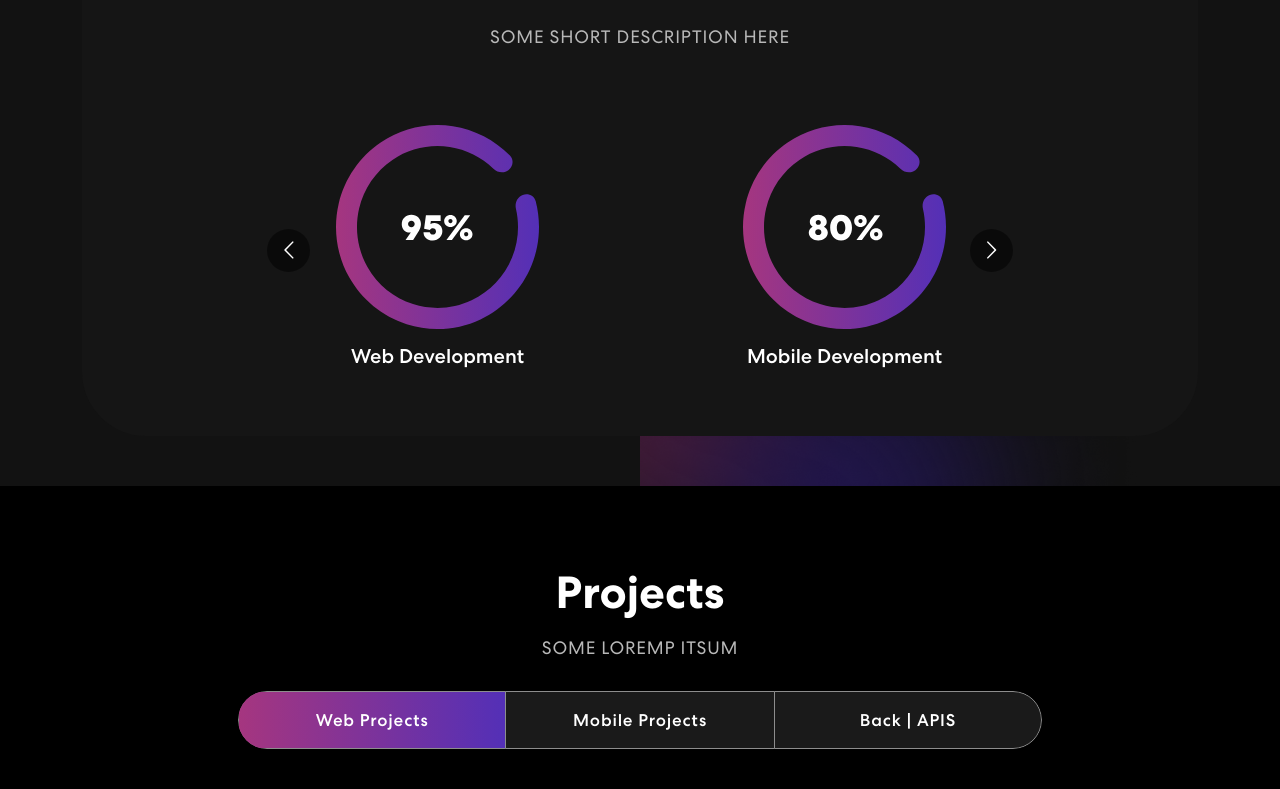
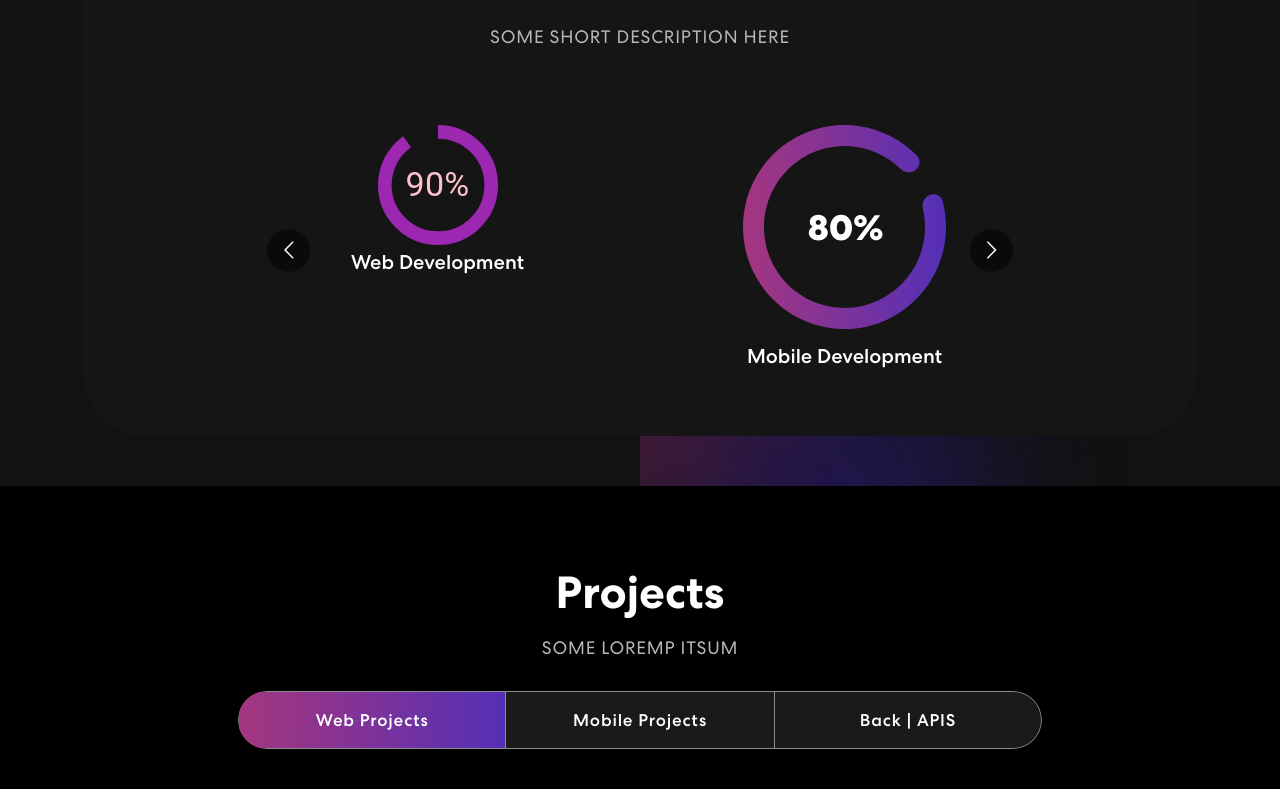
Before and after one commit to javaPhpMyAdmin/my-personal-portfolio, a React (Create React App) app: page / in a window 1280 px wide. Shown: the part 811-1600 px from the top of the page. Built offline with nearby package versions, Linux system fonts and the light colour scheme.

Commit message:
Feat:Cicular progress bar effect got it

```diff
--- a/package.json
+++ b/package.json
@@ -4,6 +4,10 @@
   "private": true,
   "dependencies": {
     "@emailjs/browser": "^3.6.2",
+    "@emotion/react": "^11.9.3",
+    "@emotion/styled": "^11.9.3",
+    "@mui/material": "^5.9.0",
+    "@mui/styled-engine": "^5.8.7",
     "@testing-library/jest-dom": "^5.16.4",
     "@testing-library/react": "^13.3.0",
     "@testing-library/user-event": "^13.5.0",
--- /dev/null
+++ b/src/components/CircularProgressWithLabel.js
@@ -0,0 +1,39 @@
+import { CircularProgress, Typography, Box } from '@mui/material';
+
+export const CircularProgressWithLabel = (props) => {
+  const { progress } = props;
+  return (
+    <Box
+      sx={{
+        position: 'relative',
+        display: 'inline-flex',
+        background: 'transparent',
+      }}
+    >
+      <CircularProgress
+        size={120}
+        disableShrink={true}
+        value={progress}
+        variant="determinate"
+        thickness={5}
+        color="secondary"
+      />
+      <Box
+        sx={{
+          top: 0,
+          left: 0,
+          bottom: 0,
+          right: 0,
+          position: 'absolute',
+          display: 'flex',
+          alignItems: 'center',
+          justifyContent: 'center',
+        }}
+      >
+        <Typography variant="h4" component="div" color="pink">
+          {`${Math.round(progress)}%`}
+        </Typography>
+      </Box>
+    </Box>
+  );
+};
--- /dev/null
+++ b/src/components/CircularStatic.js
@@ -0,0 +1,19 @@
+import { useEffect, useState } from 'react';
+import { CircularProgressWithLabel } from './CircularProgressWithLabel';
+
+const itemValue = 80;
+
+export const CircularStatic = ({ itemPercentage }) => {
+  const [progressStatus, setProgressStatus] = useState(0);
+
+  useEffect(() => {
+    const timer = setInterval(() => {
+      setProgressStatus((prevProgress) =>
+        prevProgress >= itemPercentage ? itemPercentage : prevProgress + 1
+      );
+    }, 30);
+    return () => clearInterval(timer);
+  }, []);
+
+  return <CircularProgressWithLabel progress={progressStatus} />;
+};
--- a/src/components/Contact.js
+++ b/src/components/Contact.js
@@ -1,20 +1,21 @@
-import { useState, useRef } from "react";
-import { Col, Container, Row } from "react-bootstrap";
-import TrackVisibility from "react-on-screen";
-import contactImg from "../assets/images/contact-img.svg";
-import "animate.css";
-import emailjs from "@emailjs/browser";
+import { useState, useRef } from 'react';
+import { Col, Container, Row } from 'react-bootstrap';
+import TrackVisibility from 'react-on-screen';
+import contactImg from '../assets/images/contact-img.svg';
+import 'animate.css';
+import emailjs from '@emailjs/browser';
+import { CircularStatic } from './CircularStatic';
 
 export const Contact = () => {
   const formInitialDetails = {
-    firstName: "",
-    lastName: "",
-    email: "",
-    phone: "",
-    message: "",
+    firstName: '',
+    lastName: '',
+    email: '',
+    phone: '',
+    message: '',
   };
   const [formDetails, setFormDetails] = useState(formInitialDetails);
-  const [buttonText, setButtonText] = useState("Send");
+  const [buttonText, setButtonText] = useState('Send');
   const [status, setStatus] = useState({});
 
   const form = useRef();
@@ -44,7 +45,7 @@ export const Contact = () => {
     e.preventDefault();
 
     if (!validateFormFields(formDetails)) return null;
-    setButtonText("Sending...");
+    setButtonText('Sending...');
     try {
       const result = await emailjs.sendForm(
         process.env.REACT_APP_SERVICE_ID,
@@ -53,20 +54,21 @@ export const Contact = () => {
         process.env.REACT_APP_USER_ID
       );
       if (result.status === 200)
-        setStatus({ success: true, message: "Message sent successfully" });
+        setStatus({ success: true, message: 'Message sent successfully' });
     } catch (error) {
       setStatus({
         success: false,
-        message: "Something went wrong, please try again later.",
+        message: 'Something went wrong, please try again later.',
       });
     } finally {
-      setButtonText("Send");
+      setButtonText('Send');
       setFormDetails(formInitialDetails);
     }
   };
 
   return (
     <section className="contact" id="connect">
+      <CircularStatic />
       <Container>
         <Row className="align-items-center">
           <Col md={6}>
@@ -74,7 +76,7 @@ export const Contact = () => {
               {({ isVisible }) => (
                 <div
                   className={
-                    isVisible ? "animate__animated animate__zoomIn" : ""
+                    isVisible ? 'animate__animated animate__zoomIn' : ''
                   }
                 >
                   <img src={contactImg} alt="Contact me" />
@@ -87,7 +89,7 @@ export const Contact = () => {
               {({ isVisible }) => (
                 <div
                   className={
-                    isVisible ? "animate__animated animate__rubberBand" : ""
+                    isVisible ? 'animate__animated animate__rubberBand' : ''
                   }
                 >
                   <h2>Get In Touch</h2>
@@ -98,7 +100,7 @@ export const Contact = () => {
               {({ isVisible }) => (
                 <div
                   className={
-                    isVisible ? "animate__animated animate__fadeInUp" : ""
+                    isVisible ? 'animate__animated animate__fadeInUp' : ''
                   }
                 >
                   <form ref={form} onSubmit={handleSubmit}>
@@ -110,7 +112,7 @@ export const Contact = () => {
                           value={formDetails.firstName}
                           placeholder="First Name"
                           onChange={(e) =>
-                            onFormUpdate("firstName", e.target.value)
+                            onFormUpdate('firstName', e.target.value)
                           }
                         />
                       </Col>
@@ -121,7 +123,7 @@ export const Contact = () => {
                           value={formDetails.lastName}
                           placeholder="Last Name"
                           onChange={(e) =>
-                            onFormUpdate("lastName", e.target.value)
+                            onFormUpdate('lastName', e.target.value)
                           }
                         />
                       </Col>
@@ -132,7 +134,7 @@ export const Contact = () => {
                           value={formDetails.email}
                           placeholder="Email Address"
                           onChange={(e) =>
-                            onFormUpdate("email", e.target.value)
+                            onFormUpdate('email', e.target.value)
                           }
                         />
                       </Col>
@@ -143,7 +145,7 @@ export const Contact = () => {
                           value={formDetails.phone}
                           placeholder="Phone No."
                           onChange={(e) =>
-                            onFormUpdate("phone", e.target.value)
+                            onFormUpdate('phone', e.target.value)
                           }
                         />
                       </Col>
@@ -154,10 +156,10 @@ export const Contact = () => {
                           value={formDetails.message}
                           placeholder="Message"
                           onChange={(e) =>
-                            onFormUpdate("message", e.target.value)
+                            onFormUpdate('message', e.target.value)
                           }
                         ></textarea>
-                        <button style={{ borderRadius: "10px" }} type="submit">
+                        <button style={{ borderRadius: '10px' }} type="submit">
                           <span>{buttonText}</span>
                         </button>
                       </Col>
@@ -166,7 +168,7 @@ export const Contact = () => {
                           <h3>
                             <p
                               className={
-                                status.success === false ? "danger" : "success"
+                                status.success === false ? 'danger' : 'success'
                               }
                             >
                               {status.message}
--- a/src/components/Skills.js
+++ b/src/components/Skills.js
@@ -5,6 +5,7 @@ import meter1 from '../assets/images/meter1.svg';
 import meter2 from '../assets/images/meter2.svg';
 import meter3 from '../assets/images/meter3.svg';
 import colorSharp from '../assets/images/color-sharp.png';
+import { CircularStatic } from './CircularStatic';
 
 const responsive = {
   superLargeDesktop: {
@@ -25,7 +26,7 @@ const responsive = {
     items: 1,
   },
 };
-
+const reactSkill = 90;
 export const Skills = () => {
   return (
     <section className="skill" id="skills">
@@ -41,7 +42,7 @@ export const Skills = () => {
                 className="skill-slider"
               >
                 <div className="item">
-                  <img src={meter1} alt="Image" />
+                  <CircularStatic itemPercentage={reactSkill} />
                   <h5>Web Development</h5>
                 </div>
                 <div className="item">
```
Also changed, not shown: src/components/index.js (+7 -6 lines), 1 other file (tests, documents, lock files or other folders).
